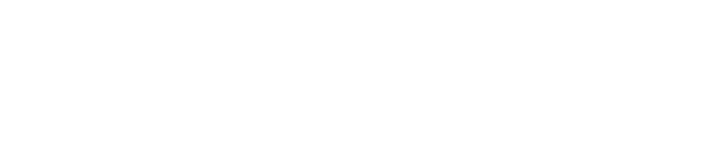
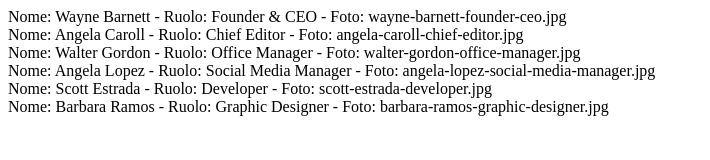
Before and after one commit to LucaSpennato/js-our-team, a plain HTML site: page index.html in a window 1280 px wide. Shown: the whole page, without its empty margins (0-710 px from the left). Drawn offline with Linux system fonts and the light colour scheme.

Commit message:
milestone 2

```diff
--- a/index.html
+++ b/index.html
@@ -10,6 +10,8 @@
 </head>
 <body>
 
+    <main>
+    </main>
 
     <script type="text/javascript" src="js/main.js"></script>
 </body>
--- a/js/main.js
+++ b/js/main.js
@@ -55,20 +55,39 @@ const ourTeam = [
     },
 ];
 
+// MILESTONE 2:
+// Stampare le stesse informazioni su DOM sottoforma di stringhe
+// creo gli elementi del dom
+
+const main = document.querySelector('main');
+
+const wrapper = elementCreation();
+wrapper.classList.add('wrapper');
+
+main.append(wrapper);
+
 
 
 // Stampare su console le informazioni di nome, ruolo e la stringa della foto
 // creiamo un for, essendo tanti, non un for in
-
 for (let i = 0; i < ourTeam.length; i++) {
 
     console.log(
-`nome = ${ourTeam[i].name},
+        `nome = ${ourTeam[i].name},
 ruolo = ${ourTeam[i].role},
 foto = ${ourTeam[i].photo}`);
 
+const domElements = elementCreation();
+domElements.innerHTML = `Nome: ${ourTeam[i].name} - Ruolo: ${ourTeam[i].role} - Foto: ${ourTeam[i].photo}`
+
+wrapper.append(domElements);
+
 }
 
+
+function elementCreation() {
+    return document.createElement('div');
+}
 
 // ! cosetta inutile
 // for (let i = 0; i < ourTeam.length; i++) {
```
